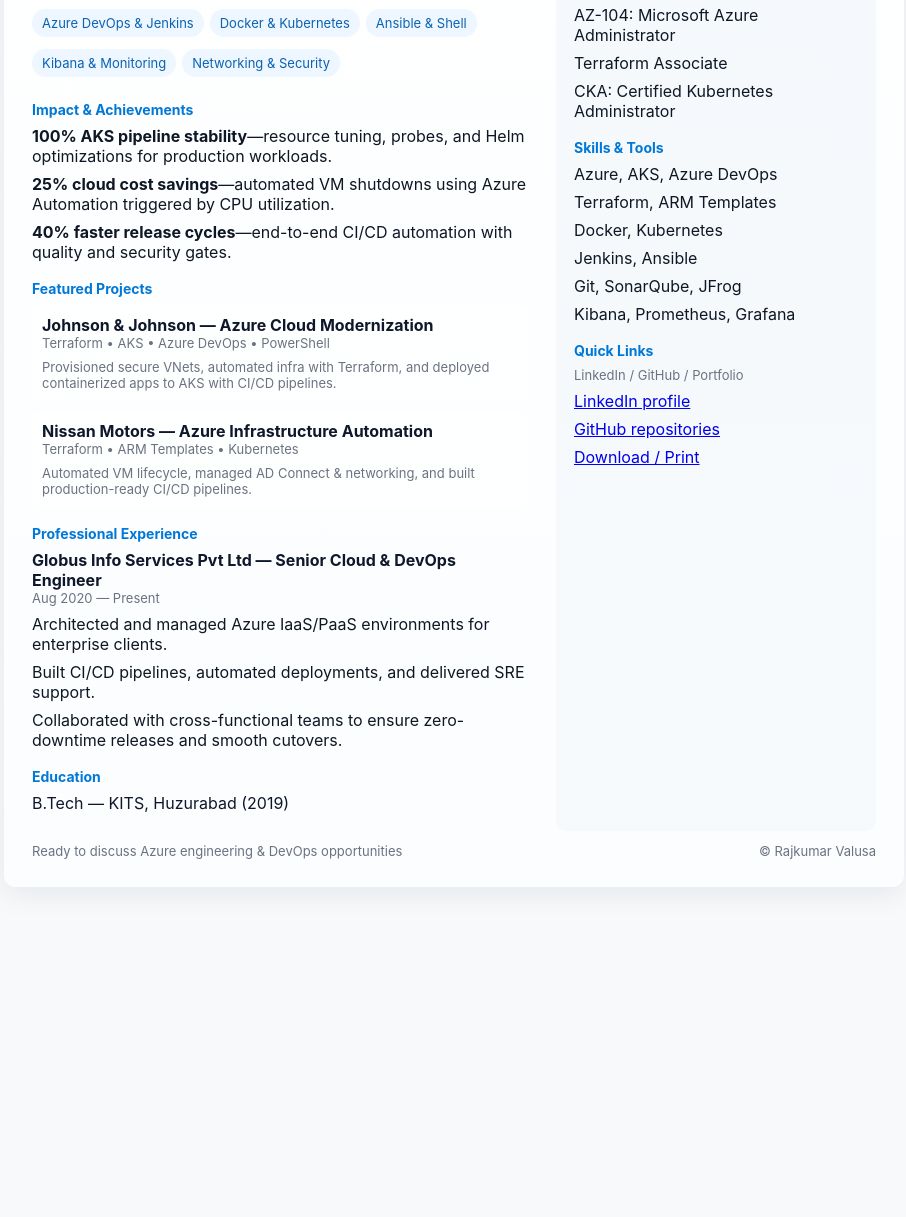
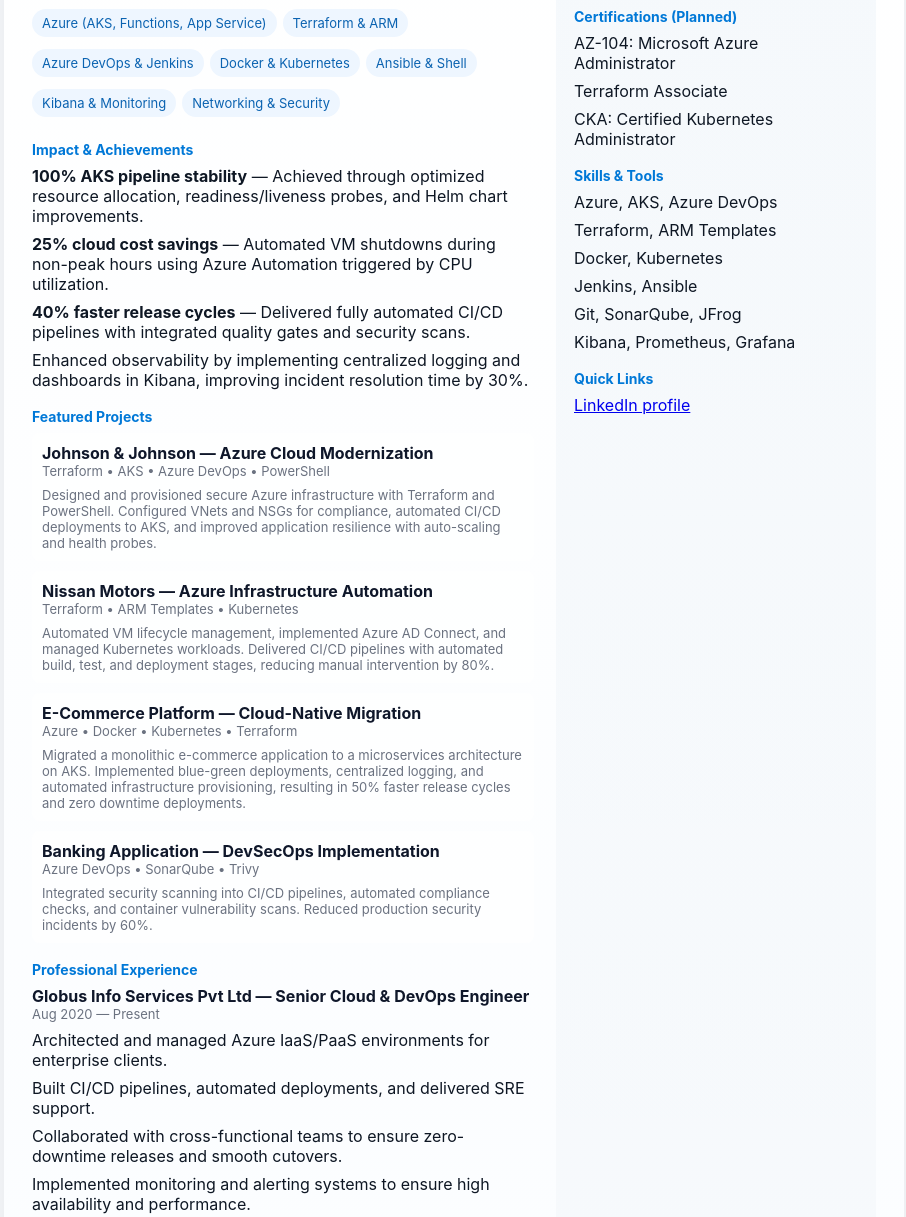
Before and after one commit to Rajkumar3130/portfolio-website, a plain HTML site: page index.html in a window 1280 px wide. Shown: the part 375-1592 px from the top of the page, without its empty margins (186-1092 px from the left). Before the commit the page ends 1302 px from the top, so only its background shows below. Drawn offline with Linux system fonts and the light colour scheme.

Commit message:
Add portfolio website

```diff
--- a/index.html
+++ b/index.html
@@ -15,8 +15,7 @@
       --radius:12px;
       --glass: rgba(255,255,255,0.8);
     }
-    *{box-sizing:border-box}
-    body{font-family:Inter,ui-sans-serif,system-ui,-apple-system,"Segoe UI",Roboto,"Helvetica Neue",Arial; background:var(--bg); color:#0f172a; margin:0; padding:40px; display:flex; justify-content:center}
+    body{font-family:Inter,ui-sans-serif,system-ui; background:var(--bg); color:#0f172a; margin:0; padding:40px; display:flex; justify-content:center}
     .wrap{max-width:var(--maxw); width:100%}
     .card{background:linear-gradient(180deg,var(--card), #fbfdff); border-radius:var(--radius); box-shadow:0 6px 30px rgba(12,24,40,0.08); padding:28px}
     header{display:flex; align-items:center; gap:20px}
@@ -24,37 +23,22 @@
     h1{margin:0; font-size:20px}
     .title{color:var(--azure); font-weight:700}
     .sub{color:var(--muted); margin-top:6px}
-
     .grid{display:grid; grid-template-columns:1fr 320px; gap:22px; margin-top:18px}
-    main{padding-right:6px}
     aside{background:linear-gradient(180deg, rgba(11,99,177,0.04), rgba(7,59,102,0.02)); border-radius:10px; padding:18px}
-
     section{margin-bottom:18px}
     h2{font-size:14px; margin:0 0 8px 0; color:var(--azure)}
     p.lead{margin:0 0 8px 0; color:#0b1220}
     ul{margin:8px 0 0 0; padding:0; list-style:none}
     li{margin-bottom:8px; color:#0e1724}
     .muted{color:var(--muted); font-size:13px}
-
     .pill{display:inline-block; background:#eef6ff; color:var(--accent); padding:6px 10px; border-radius:999px; font-size:13px; margin:6px 6px 6px 0}
     .skill-grid{display:flex; flex-wrap:wrap}
-
     .project{background:var(--glass); border-radius:8px; padding:10px; margin-bottom:10px}
     .meta{font-size:13px; color:var(--muted)}
-
     .contact{display:flex; flex-direction:column; gap:8px}
     .btn{display:inline-block; background:var(--azure); color:white; padding:10px 14px; border-radius:8px; text-decoration:none; font-weight:600}
-
     footer{margin-top:12px; display:flex; justify-content:space-between; align-items:center; color:var(--muted); font-size:13px}
-
-    /* responsive */
-    @media (max-width:880px){
-      body{padding:18px}
-      .grid{grid-template-columns:1fr;}
-      aside{order:2}
-      header{gap:12px}
-      .avatar{width:64px;height:64px;font-size:28px}
-    }
+    @media (max-width:880px){body{padding:18px} .grid{grid-template-columns:1fr;} aside{order:2}}
   </style>
 </head>
 <body>
@@ -78,7 +62,7 @@
         <main>
           <section>
             <h2>Professional Snapshot</h2>
-            <p class="lead">Cloud & DevOps Engineer with <strong>5+ years</strong> of hands-on experience building secure, automated, and scalable infrastructure on Microsoft Azure. I design resilient CI/CD workflows, automate infrastructure with Terraform, and run production-grade Kubernetes clusters (AKS) for enterprise customers.</p>
+            <p class="lead">Cloud & DevOps Engineer with <strong>5 years</strong> of hands-on experience building secure, automated, and scalable infrastructure on Microsoft Azure. I design resilient CI/CD workflows, automate infrastructure with Terraform, and run production-grade Kubernetes clusters (AKS) for enterprise customers. Proven track record in cost optimization, production stability, and end-to-end DevOps delivery for Fortune 500 clients.</p>
           </section>
 
           <section>
@@ -97,9 +81,10 @@
           <section>
             <h2>Impact & Achievements</h2>
             <ul>
-              <li><strong>100% AKS pipeline stability</strong>—resource tuning, probes, and Helm optimizations for production workloads.</li>
-              <li><strong>25% cloud cost savings</strong>—automated VM shutdowns using Azure Automation triggered by CPU utilization.</li>
-              <li><strong>40% faster release cycles</strong>—end-to-end CI/CD automation with quality and security gates.</li>
+              <li><strong>100% AKS pipeline stability</strong> — Achieved through optimized resource allocation, readiness/liveness probes, and Helm chart improvements.</li>
+              <li><strong>25% cloud cost savings</strong> — Automated VM shutdowns during non-peak hours using Azure Automation triggered by CPU utilization.</li>
+              <li><strong>40% faster release cycles</strong> — Delivered fully automated CI/CD pipelines with integrated quality gates and security scans.</li>
+              <li>Enhanced observability by implementing centralized logging and dashboards in Kibana, improving incident resolution time by 30%.</li>
             </ul>
           </section>
 
@@ -108,13 +93,25 @@
             <div class="project">
               <div style="font-weight:700">Johnson & Johnson — Azure Cloud Modernization</div>
               <div class="meta">Terraform • AKS • Azure DevOps • PowerShell</div>
-              <div style="margin-top:8px" class="muted">Provisioned secure VNets, automated infra with Terraform, and deployed containerized apps to AKS with CI/CD pipelines.</div>
+              <div style="margin-top:8px" class="muted">Designed and provisioned secure Azure infrastructure with Terraform and PowerShell. Configured VNets and NSGs for compliance, automated CI/CD deployments to AKS, and improved application resilience with auto-scaling and health probes.</div>
             </div>
 
             <div class="project">
               <div style="font-weight:700">Nissan Motors — Azure Infrastructure Automation</div>
               <div class="meta">Terraform • ARM Templates • Kubernetes</div>
-              <div style="margin-top:8px" class="muted">Automated VM lifecycle, managed AD Connect & networking, and built production-ready CI/CD pipelines.</div>
+              <div style="margin-top:8px" class="muted">Automated VM lifecycle management, implemented Azure AD Connect, and managed Kubernetes workloads. Delivered CI/CD pipelines with automated build, test, and deployment stages, reducing manual intervention by 80%.</div>
+            </div>
+
+            <div class="project">
+              <div style="font-weight:700">E-Commerce Platform — Cloud-Native Migration</div>
+              <div class="meta">Azure • Docker • Kubernetes • Terraform</div>
+              <div style="margin-top:8px" class="muted">Migrated a monolithic e-commerce application to a microservices architecture on AKS. Implemented blue-green deployments, centralized logging, and automated infrastructure provisioning, resulting in 50% faster release cycles and zero downtime deployments.</div>
+            </div>
+
+            <div class="project">
+              <div style="font-weight:700">Banking Application — DevSecOps Implementation</div>
+              <div class="meta">Azure DevOps • SonarQube • Trivy</div>
+              <div style="margin-top:8px" class="muted">Integrated security scanning into CI/CD pipelines, automated compliance checks, and container vulnerability scans. Reduced production security incidents by 60%.</div>
             </div>
           </section>
 
@@ -126,6 +123,7 @@
               <li>Architected and managed Azure IaaS/PaaS environments for enterprise clients.</li>
               <li>Built CI/CD pipelines, automated deployments, and delivered SRE support.</li>
               <li>Collaborated with cross-functional teams to ensure zero-downtime releases and smooth cutovers.</li>
+              <li>Implemented monitoring and alerting systems to ensure high availability and performance.</li>
             </ul>
           </section>
 
@@ -141,6 +139,7 @@
             <div class="contact">
               <div><strong>Email:</strong> rajkumarvalusa30@gmail.com</div>
               <div><strong>Phone:</strong> +91 82472 19002</div>
+              <div><strong>LinkedIn:</strong> <a href="https://www.linkedin.com/in/rajkumar-valusa-ba7508208/" target="_blank">View Profile</a></div>
               <div><strong>Location:</strong> India</div>
               <a class="btn" href="mailto:rajkumarvalusa30@gmail.com?subject=Azure%20Engineer%20Opportunity">Contact / Email</a>
             </div>
@@ -169,11 +168,8 @@
 
           <section>
             <h2>Quick Links</h2>
-            <div class="muted">LinkedIn / GitHub / Portfolio</div>
             <ul>
-              <li><a href="#">LinkedIn profile</a></li>
-              <li><a href="#">GitHub repositories</a></li>
-              <li><a href="#" onclick="window.print();return false;">Download / Print</a></li>
+              <li><a href="https://www.linkedin.com/in/rajkumar-valusa-ba7508208/" target="_blank">LinkedIn profile</a></li>
             </ul>
           </section>
         </aside>
```
